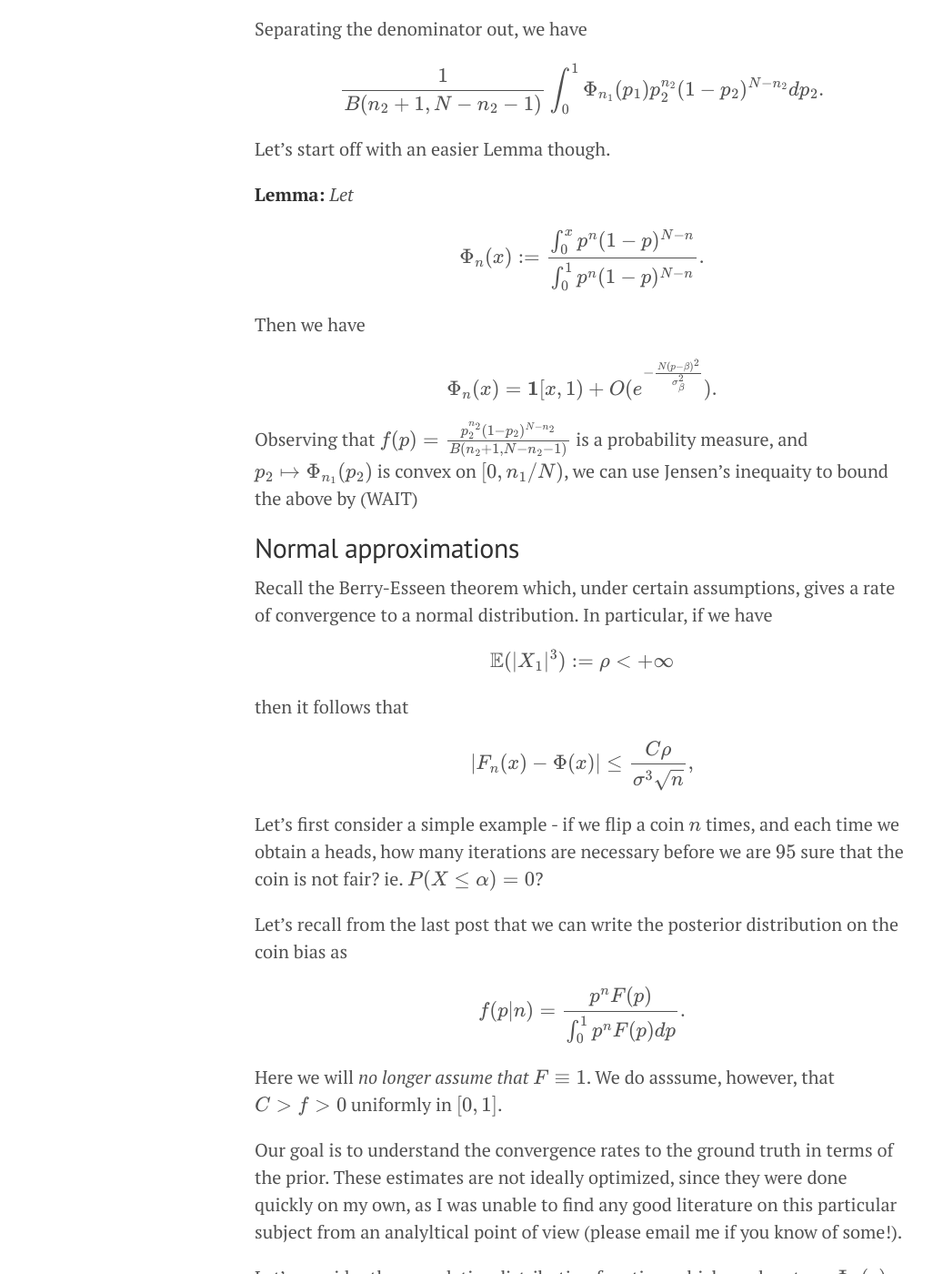
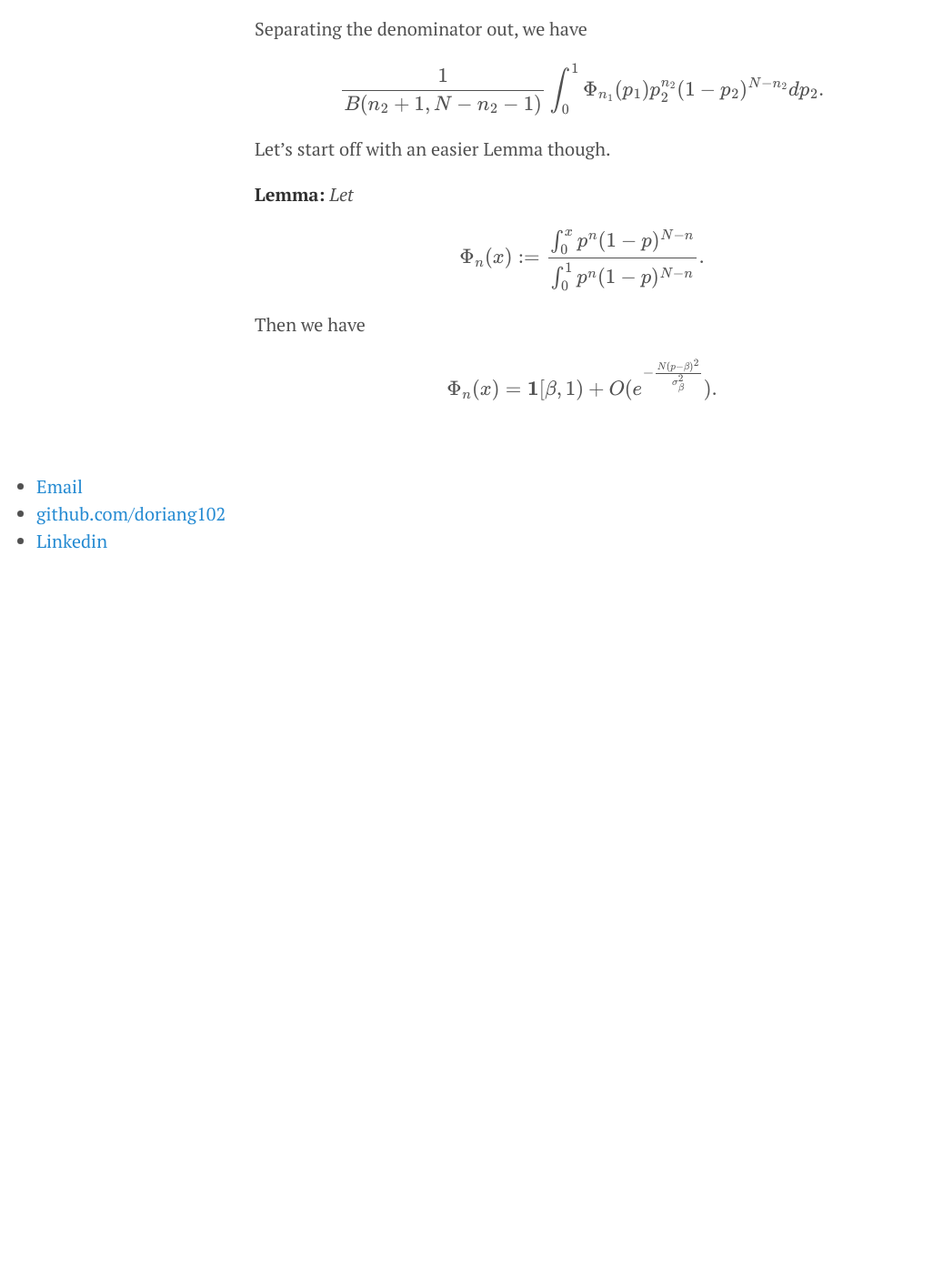
Before and after one commit to doriang102/doriang102.github.io, a Jekyll site: the page built from _posts/2017-06-10-hypothesis-testing-part-2-in-progress.md, in a window 1280 px wide and 1400 px high, scrolled down 7433 px. Shown: the whole window at 91% size, without its empty margins (0-1037 px from the left). Built offline with Jekyll 4.4.1, drawn with Linux system fonts in a browser that asks for light colours; our own code applies the rules of GitHub Pages for plain Markdown files; formulas are drawn with MathJax 3; after the commit the page ends 8063 px from its top, so only the background shows below that; some of the changed text lies outside the part shown.

Commit message:
Update 2017-06-10-hypothesis-testing-part-2-in-progress.md

```diff
--- a/_posts/2017-06-10-hypothesis-testing-part-2-in-progress.md
+++ b/_posts/2017-06-10-hypothesis-testing-part-2-in-progress.md
@@ -227,81 +227,4 @@ $$ \Phi_n(x) := \frac{\int_0^x p^n (1-p)^{N-n}}{\int_0^1 p^n (1-p)^{N-n}}. $$
 
 Then we have
 
-$$ \Phi_n(x) = \mathbf{1}[x,1) + O(e^{-\frac{N(p-\beta)^2}{\sigma_{\beta}^2}}). $$
-
-
-Observing that $$f(p) = \frac{p_2^{n_2} (1-p_2)^{N-n_2}}{B(n_2+1,N-n_2-1)}$$ is a probability measure, and $$ p_2 \mapsto \Phi_{n_1} (p_2)$$ is convex on $$[0,n_1/N)$$, we can use Jensen's inequaity to bound the above by (WAIT)
-
-
-## Normal approximations
-
-Recall the Berry-Esseen theorem which, under certain assumptions, gives a rate of convergence to a normal distribution. In particular, if we have
-
-$$ \mathbb{E}(|X_1|^3) := \rho < +\infty $$
-
-then it follows that
-
-$$\left|F_{n}(x)-\Phi (x)\right| \leq \frac{C\rho}{\sigma^3 \sqrt{n}},$$
-
-
-Let's first consider a simple example - if we flip a coin $$n$$ times, and each time we obtain a heads, how many iterations are necessary before we are $$95%$$ sure that the coin is not fair? ie. $$P(X \leq \alpha) = 0$$?
-
-Let's recall from the last post that we can write the posterior distribution on the coin bias as
-
-$$ f(p | n) = \frac{p^nF(p)}{\int_0^1 p^n F(p) dp}.$$
-
-Here we will *no longer assume that $$F \equiv 1$$*. We do asssume, however, that $$ C > f > 0 $$ uniformly in $$[0,1]$$.
-
-Our goal is to understand the convergence rates to the ground truth in terms of the prior. These estimates are not ideally optimized, since they were done quickly on my own, as I was unable to find any good literature on this particular subject from an analyltical point of view (please email me if you know of some!).
-
-Let's consider the cumulative distribution function, which we denote as $$\Phi_n(p)$$:
-
-$$ \Phi_n(x) = \frac{\int_0^x p^n f(p) dp }{\int_0^1 p^n f(p) dp}. $$
-
-A simple application of Holder's inequality yields:
-
-$$ \int_0^x p^n f(p) dp \leq \frac{x^{n+1}}{n+1}\|f\|_{L^{\infty}([0,x])}   $$
-
-Using our bounds, we obtain
-
-$$ \int_0^1 p^n f(p) dp \geq \frac{1}{n+1} \min_p f(p)  $$
-
-Combining the above two inequalities, we obtain:
-
-$$ |\Phi_n(x)| \leq \frac{\max_p f}{\min_p f} x^{n+1} $$
-
-While this is a modest estimate, let's note the following:
-
-- When $$F \equiv 1$$, we get back $$x^{n+1}$$ which is what we obtain from integrating (so it's tight in some regard)
-- For any given $$\alpha \in (0,1)$$ we have
-
-$$ |\Phi_n(\alpha)| \leq  \frac{\max_p f}{\min_p f} \alpha^{n+1}. $$
-
-Thus we get an exponential rate of convergence to the cumulative distribution of the dirac measure centered at $$p=1$$.
-
-Let's make our hypothesis:
-
-**Hypothesis:** The coin that you're flipping gives heads more than it does tails.
-
-For this hypothesis, we set $$\alpha = \frac{1}{2}$$ and obtain
-
-
-$$ P(X_n \leq \alpha) = \Phi_n(\alpha) \leq  \frac{\max_p f}{\min_p f} \left(\frac{1}{2}\right)^{n+1}. $$
-
-
-Thus our convergence rate is affected by the maximum and minimum of $$f$$. This inequality suggests that the best case scenario is a constant prior on the data. This of course can't be completely true, since if we guessed right the first time, our algorithm should converge instantly!
-
-
-### The general case
-
-Let's assume here that $$m = n$$.
-
-$$ \Phi_{n,m}(x) = \frac{\int_0^x p^n(1-p)^m f(p) dp }{\int_0^1 p^n (1-p)^mf(p) dp}. $$
-
-We start off with the following identity:
-
-$$ \Phi_{n,m}(x) = \sum_{k=m}^{n+m} x^k (1-x)^k {n+m \choose k}. $$
-
-Next using Stirling's estimates, we have
-
-$$ \left(\frac{m+n}{k}\right)^k \leq { m+n \choose k } \leq \left(e\frac{m+n}{k}\right)^k.$$
+$$ \Phi_n(x) = \mathbf{1}[\beta,1) + O(e^{-\frac{N(p-\beta)^2}{\sigma_{\beta}^2}}). $$
```
